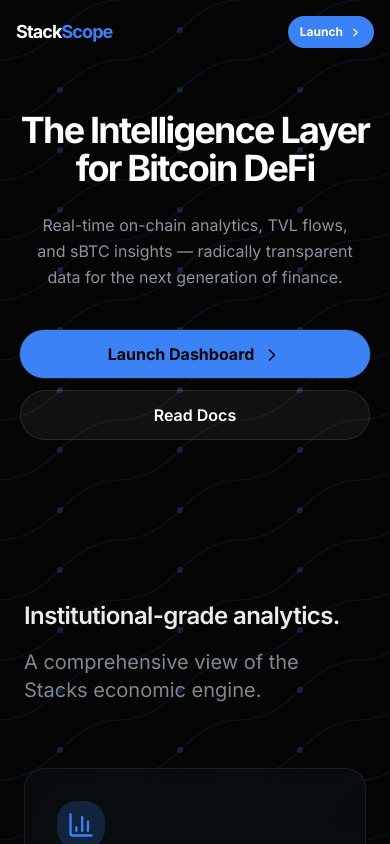
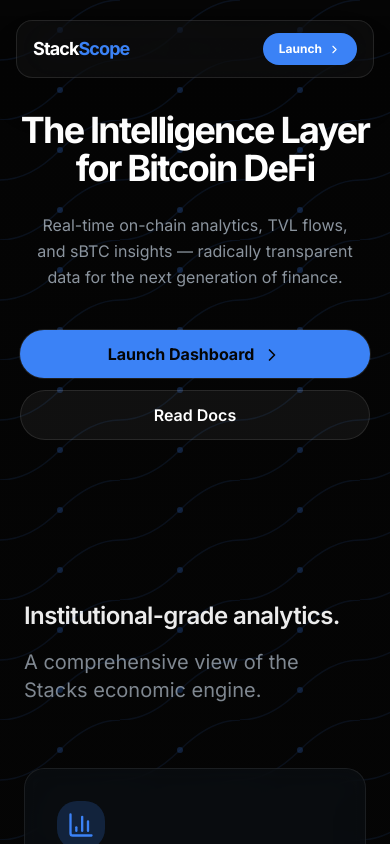
Before and after one commit to Goodnessmbakara/stackscope, a React (Vite) app: page / in a window 390 px wide. Shown: the top 844 px of the page. Built offline with nearby package versions, Linux system fonts and the light colour scheme.

Commit message:
style: Refine navbar glass aesthetics and logo interactions

```diff
--- a/src/pages/Landing.jsx
+++ b/src/pages/Landing.jsx
@@ -14,10 +14,10 @@
       <div className="fixed inset-0 chain-overlay pointer-events-none z-0" />
       <div className="absolute inset-0 bg-gradient-to-b from-transparent via-bg-deep/20 to-bg-deep pointer-events-none z-0" />
 
-      {/* Navigation - Glassmorphic Fixed */}
-      <nav className="fixed top-0 left-0 right-0 z-[100] px-4 md:px-6 py-4 md:py-6">
-        <div className="max-w-7xl mx-auto flex items-center justify-between gap-3">
-          <div className="flex items-center gap-2 shrink-0">
+      {/* Navigation - Glassmorphic Floating Island */}
+      <nav className="fixed top-5 left-1/2 -translate-x-1/2 z-[100] w-[calc(100%-2rem)] max-w-7xl">
+        <div className="flex items-center justify-between bg-white/[0.03] backdrop-blur-xl border border-white/10 rounded-2xl px-4 md:px-6 py-3 shadow-2xl shadow-black/20">
+          <div className="flex items-center gap-2 shrink-0 group/logo cursor-pointer transition-transform duration-300 hover:scale-105 active:scale-95">
             <span className="text-lg md:text-xl font-bold tracking-tighter text-white">Stack<span className="text-primary">Scope</span></span>
           </div>
 
@@ -29,7 +29,8 @@
             <a href="/docs" className="text-[13px] font-medium text-muted hover:text-white transition-colors">Docs</a>
           </div>
 
-          {/* Hide on mobile — hero section already has this CTA */}
+          <div className="flex items-center gap-3">
+            {/* Desktop CTA */}
             <button
               onClick={() => navigate('/overview')}
               className="hidden md:flex group items-center gap-2 btn-primary px-5 py-2.5 text-sm shrink-0"
@@ -41,10 +42,11 @@
             {/* Mobile — compact icon button */}
             <button
               onClick={() => navigate('/overview')}
-            className="flex md:hidden items-center gap-1.5 bg-primary text-white text-xs font-bold px-3 py-2 rounded-full shrink-0"
+              className="flex md:hidden items-center gap-1.5 bg-primary text-white text-xs font-bold px-4 py-2 rounded-xl shrink-0 active:scale-95 transition-transform"
             >
               Launch <ChevronRight size={13} />
             </button>
+          </div>
         </div>
       </nav>
 
```
Lines whose indentation alone changed are shown as unchanged.
